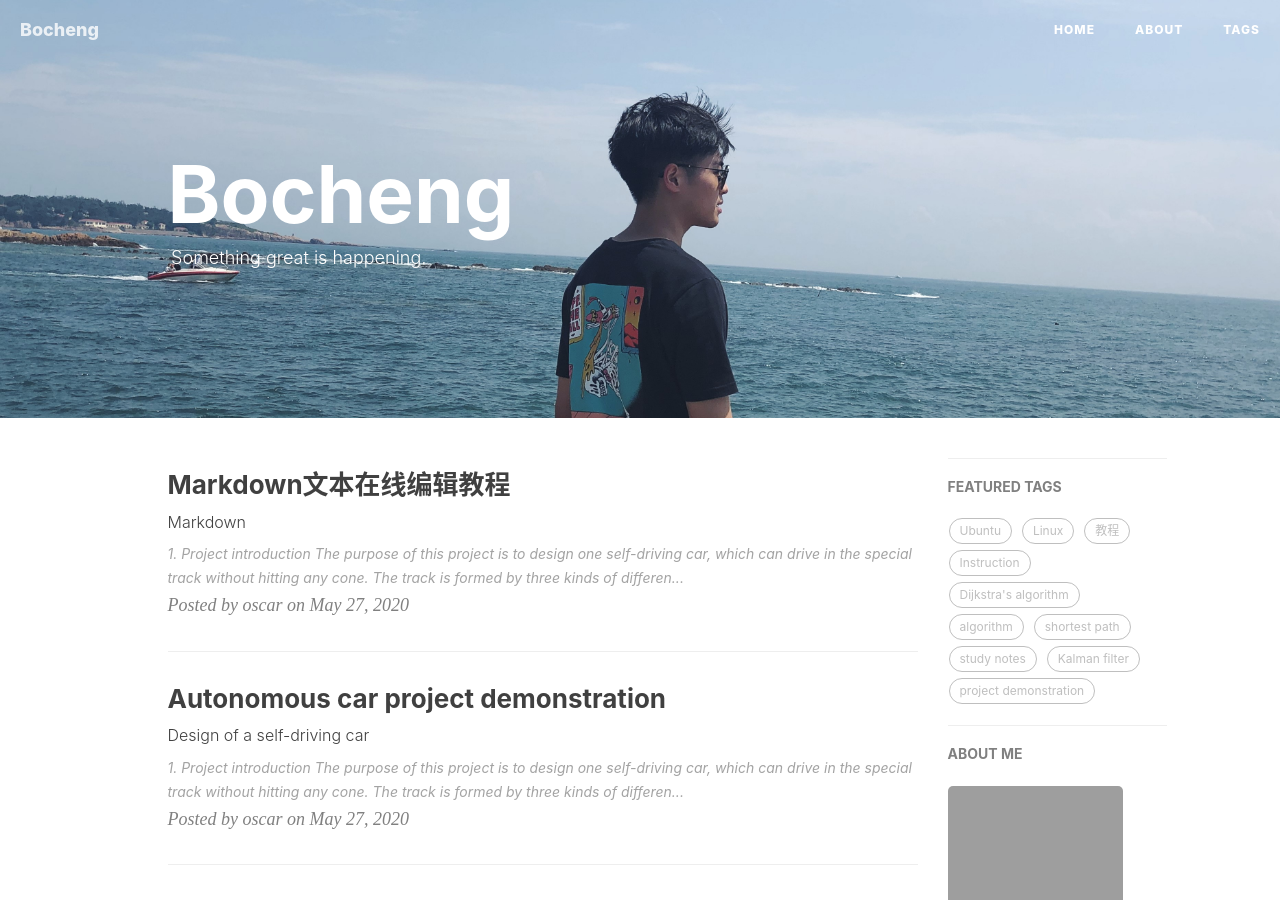
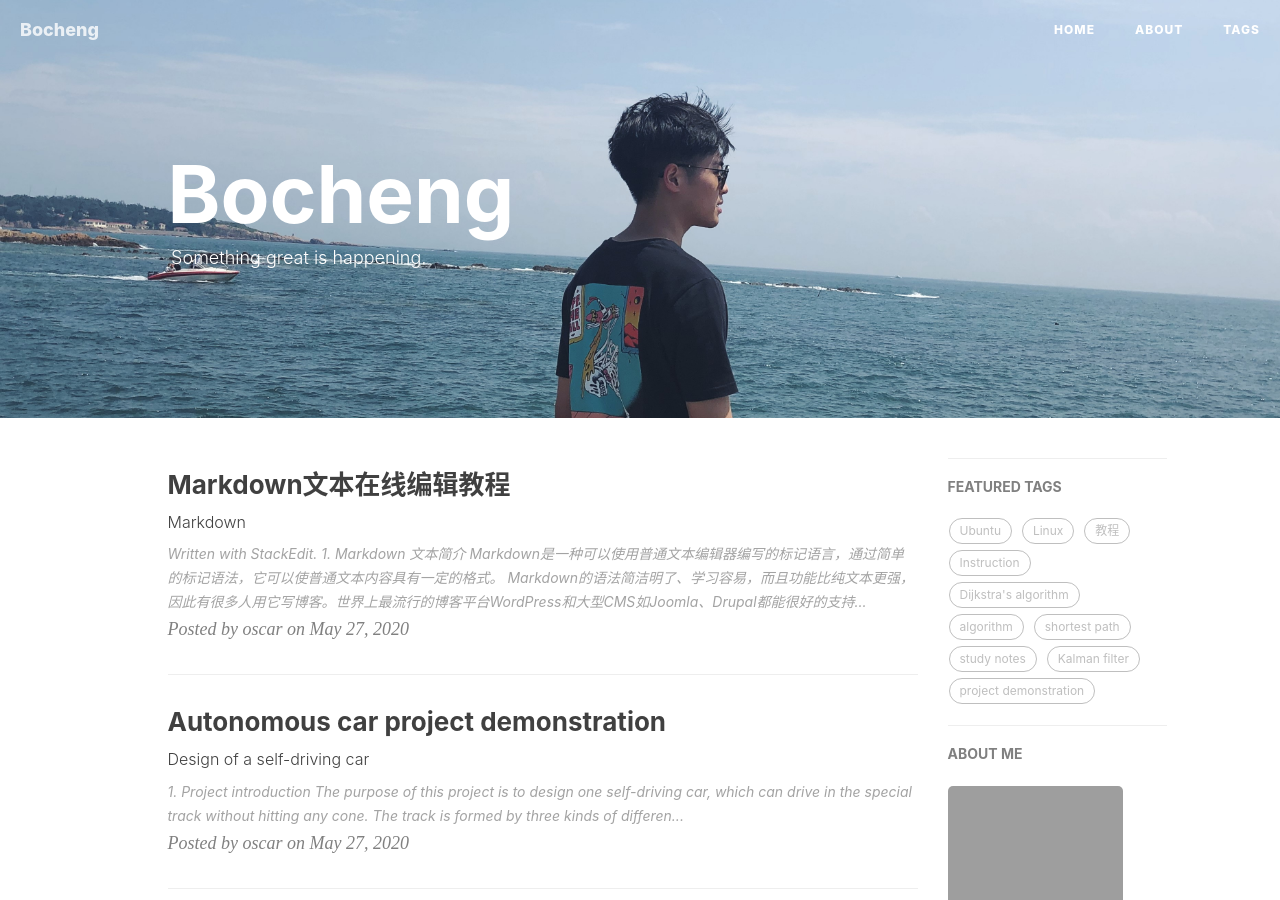
Before and after one commit to Bocheng-J/Bocheng-J.github.io, a Jekyll site: the page built from index.html, in a window 1280 px wide and 900 px high. Built offline with Jekyll 4.4.1, drawn with Linux system fonts in a browser that asks for light colours; nearby versions of some CDN libraries; the list of posts is cut into pages by our own code; comment, search, counter and statistics services are not loaded.

Commit message:
new post

```diff
--- a/_posts/2020-05-27-markdown-instruction.md
+++ b/_posts/2020-05-27-markdown-instruction.md
@@ -12,29 +12,43 @@
 ---
 
 
-# 1. Project introduction
-The purpose of this project is to design one self-driving car, which can drive in the special track without hitting any cone.
+
+> Written with [StackEdit](https://stackedit.io/).
+
+## 1. Markdown 文本简介
+Markdown是一种可以使用普通文本编辑器编写的[标记语言](https://baike.baidu.com/item/%E6%A0%87%E8%AE%B0%E8%AF%AD%E8%A8%80/5964436)，通过简单的标记语法，它可以使普通文本内容具有一定的格式。
+
+Markdown的语法简洁明了、学习容易，而且功能比纯文本更强，因此有很多人用它写博客。世界上最流行的博客平台[WordPress](https://baike.baidu.com/item/WordPress)和大型CMS如[Joomla](https://baike.baidu.com/item/Joomla)、[Drupal](https://baike.baidu.com/item/Drupal)都能很好的支持Markdown。完全采用Markdown编辑器的博客平台有[Ghost](https://baike.baidu.com/item/Ghost/17013737)和[Typecho](https://baike.baidu.com/item/Typecho)。
+
+## 2. 在线编辑器
+[StackEdit](https://stackedit.io/)是一款功能全面的免费在线Markdown编辑器，在StackEdit的网页客户端中可直接进行文本输入，StackEdit系统会自动将文字转为Markdown格式或HTML格式，PDF格式等。可直接插入于博客。
 
 
-The track is formed by three kinds of different cones:
+## 3. 添加图片
+在Markdown中添加图片，首先需要将图片上传至云端，获取图片链接再进行插入。
 
-**Blue cone** represents the right side of the track
-
-**Yellow cone** represents the left side of the track
-
-**Red cone** represents the start/end of the track
-
-# 2. Implementation
-The autonomous car uses camera as the input sensor, by applying Opencv algorithm to find color and contour of the cones, we can recognize blue cones and yellow cones.
-
-After getting blue cones and yellow cones, we can find the middle point of the track, and set that point as the aim point, where we want our car to drive to.
-
-By calculating the angle between aim point and current car point, we can get the steering angle, sending this angle to motor block, the car can be controlled autonomously.
-
-The total project is built based on docker, using microservices. So we can achieve cross-compilation inside our system.
+这里我推荐[SM.MS](https://sm.ms/)，SM.MS是一款免费的在线图床软件。使用方法如下：
 
 
-# 3. Simulation video
-<iframe src="//player.bilibili.com/player.html?aid=370853141&bvid=BV1KZ4y1W73F&cid=194873648&page=1" scrolling="no" width="100%" height="450px" border="0" frameborder="no" framespacing="0" allowfullscreen="true"> </iframe>
 
-As seen in video, the car can self-drive in the track without hitting any cones.
+ 1. 打开 SM.MS，将图片拖拽至上传框内，或点击右下角上传图片。
+ ![smms1.JPG](https://i.loli.net/2020/05/28/USEL5jDZKkRBp2l.jpg)
+ 2. 上传完成后，点击upload按钮，将图片传至云端。
+ ![smms2.JPG](https://i.loli.net/2020/05/28/cBQw15qKyYP2Oex.jpg)
+3. 复制Markdown格式链接，将其粘贴在StackEdit文本框内想要添加图片的位置即可。
+![smms3.JPG](https://i.loli.net/2020/05/28/9PFwbmdE8ao3QxW.jpg)
+
+## 4. 添加视频
+在Markdown中添加视频，与添加照片一样，较为简单的办法是先将视频上传至云端，再添加链接。这里以[B站](https://www.bilibili.com/)作为视频储存端为例。
+
+
+**嵌入链接格式：**
+
+    <iframe src="http://player.bilibili.com/player.html?aid=24931813&cid=42084760&page=1" scrolling="no" width="800px" height="600px" border="0" frameborder="no" framespacing="0" allowfullscreen="true"> </iframe>
+
+**获取视频链接：**
+进入视频页面，复制下面的嵌入代码，再用其替换上面链接中的视频地址。
+![bilibili1.jpg](https://i.loli.net/2020/05/28/SEMDjL2PfZRVsyi.jpg)
+
+**插入视频**
+最后，和插入图片一样，在Markdown文本中直接插入上述链接就可以了。
```
